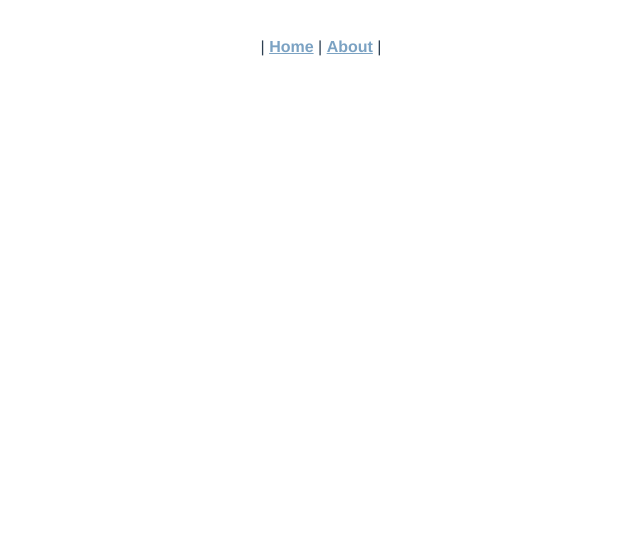
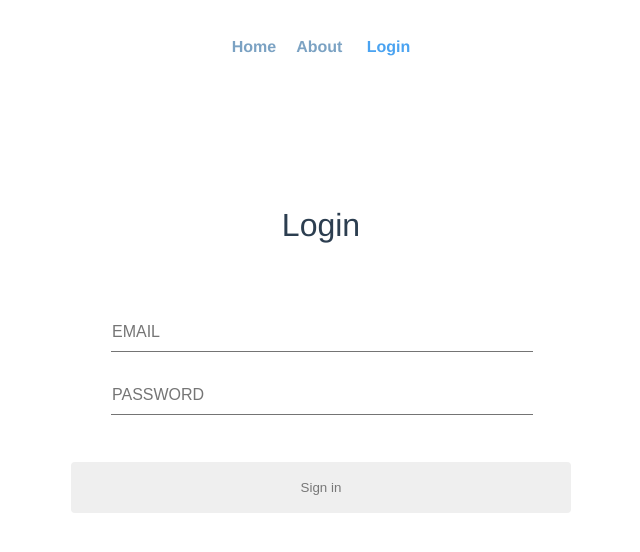
Before and after one commit to sa902/qgen-proj, a Vue app: page /#/login in a window 1280 px wide. Shown: the top 552 px of the page, without its empty margins (319-959 px from the left). Built offline with nearby package versions, Linux system fonts and the light colour scheme.

Commit message:
Login working now

```diff
--- a/src/components/CoreNavBar.vue
+++ b/src/components/CoreNavBar.vue
@@ -1,15 +1,27 @@
 <template>
   <nav class="main-nav">
-    |
-    <router-link class="main-nav__link" to="/">Home</router-link> |
+    <router-link class="main-nav__link" to="/">Home</router-link>
     <router-link class="main-nav__link" to="/about">About</router-link>
-    |
+    <span v-if="isAdmin" class="main-nav__link" @click="logout()">Logout</span>
+    <router-link v-if="!isAdmin" class="main-nav__link" to="/login">
+      Login
+    </router-link>
   </nav>
 </template>
 
 <script>
 export default {
   name: "CoreNavBar",
+  methods: {
+    logout() {
+      this.$store.dispatch("logout");
+    },
+  },
+  computed: {
+    isAdmin() {
+      return this.$store.getters.getIsAdmin;
+    },
+  },
 };
 </script>
 
@@ -19,6 +31,8 @@ export default {
 .main-nav {
   padding: 30px;
   &__link {
+    padding: 10px;
+    text-decoration: none;
     font-weight: bold;
     color: variables.$main-nav__link-color;
     &.router-link-exact-active {
--- a/src/components/CustomPagination.vue
+++ b/src/components/CustomPagination.vue
@@ -27,8 +27,8 @@ export default {
   created() {},
   watch: {},
   methods: {
-    onchange(ev) {
-      this.$emit("pageChange", ev);
+    onchange(event) {
+      this.$emit("pageChange", event);
     },
   },
 };
--- a/src/components/DropdownMenu.vue
+++ b/src/components/DropdownMenu.vue
@@ -47,8 +47,8 @@ export default {
     this.getDogTypes();
   },
   methods: {
-    selectedDog(ev) {
-      this.$emit("selectedItem", ev.target.value);
+    selectedDog(selectedDog) {
+      this.$emit("selectedItem", selectedDog.target.value);
     },
     getDogTypes() {
       if (this.$store.getters.getDogTypes === null) {
--- /dev/null
+++ b/src/libs/MockLoginServer.js
@@ -0,0 +1,8 @@
+function login(email, password) {
+  return (
+    (email.toLowerCase() === "admin@admin.com" ? true : false) &&
+    (password.toLowerCase() === "admin" ? true : false)
+  );
+}
+
+export default login;
--- a/src/libs/generateRandomTimelineData.js
+++ b/src/libs/generateRandomTimelineData.js
@@ -1,8 +1,8 @@
-function test() {
-  const options2 = { year: "numeric", month: "numeric", day: "numeric" };
+function getRandomTimelineData() {
+  const options = { year: "numeric", month: "numeric", day: "numeric" };
   const firstDate = randomDate(new Date(2005, 0, 1), new Date());
-  const secondDate = randomDate(new Date(2005, 0, 1), new Date());
-  const thirdDate = randomDate(new Date(2005, 0, 1), new Date());
+  const secondDate = randomDate(firstDate, new Date());
+  const thirdDate = randomDate(secondDate, new Date());
   const firstEvent = getRandomEvent();
   const secondEvent = getRandomEvent();
   const thirdEvent = getRandomEvent();
@@ -10,18 +10,17 @@ function test() {
   const timelineArray = [
     {
       content: firstEvent,
-      timestamp: firstDate.toLocaleDateString("en-US", options2),
+      timestamp: firstDate.toLocaleDateString("en-US", options),
     },
     {
       content: secondEvent,
-      timestamp: secondDate.toLocaleDateString("en-US", options2),
+      timestamp: secondDate.toLocaleDateString("en-US", options),
     },
     {
       content: thirdEvent,
-      timestamp: thirdDate.toLocaleDateString("en-US", options2),
+      timestamp: thirdDate.toLocaleDateString("en-US", options),
     },
   ];
-  // return d.toLocaleDateString("en-US", options2);
   return timelineArray;
 }
 
@@ -48,26 +47,5 @@ function getRandomEvent() {
   ];
   return events[Math.floor(Math.random() * events.length)];
 }
-// activities: [
-//   {
-//     content: "Event start",
-//     timestamp: "09/12/2010",
-//   },
-//   {
-//     content: "Approved",
-//     timestamp: "2018-04-13",
-//   },
-//   {
-//     content: "Success",
-//     timestamp: "2018-04-11",
-//   },
-// ],
 
-// var options = {
-//   weekday: "long",
-//   year: "numeric",
-//   month: "long",
-//   day: "numeric",
-// };
-
-export default test;
+export default getRandomTimelineData;
--- a/src/router/index.js
+++ b/src/router/index.js
@@ -19,6 +19,15 @@ const routes = [
     component: () =>
       import(/* webpackChunkName: "about" */ "../views/AboutView.vue"),
   },
+  {
+    path: "/login",
+    name: "login",
+    // route level code-splitting
+    // this generates a separate chunk (about.[hash].js) for this route
+    // which is lazy-loaded when the route is visited.
+    component: () =>
+      import(/* webpackChunkName: "about" */ "../views/LoginPage.vue"),
+  },
 ];
 
 const router = new VueRouter({
--- a/src/store/index.js
+++ b/src/store/index.js
@@ -1,6 +1,7 @@
 import Vue from "vue";
 import Vuex from "vuex";
 import axios from "axios";
+import login from "@/libs/MockLoginServer";
 
 Vue.use(Vuex);
 
@@ -18,6 +19,7 @@ export default new Vuex.Store({
     cardSize: "large",
     breedID: null,
     tableView: false,
+    isAdmin: false,
   },
   getters: {
     getTableView: (state) => state.tableView,
@@ -31,6 +33,7 @@ export default new Vuex.Store({
     getPage: (state) => state.page,
     getCardSize: (state) => state.cardSize,
     getBreedID: (state) => state.breedID,
+    getIsAdmin: (state) => state.isAdmin,
   },
   mutations: {
     setTableView: (state, tableView) => (state.tableView = tableView),
@@ -43,8 +46,21 @@ export default new Vuex.Store({
       (state.pagination_count = pagination_count),
     setPage: (state, page) => (state.page = page),
     setCardSize: (state, cardSize) => (state.cardSize = cardSize),
+    setAdmin: (state, admin) => (state.isAdmin = admin),
   },
   actions: {
+    login({ commit }, loginCredentials) {
+      let authStatus = login(loginCredentials.email, loginCredentials.password);
+      console.log(
+        "this is the shit inside vuex yoooo ",
+        "this is the login status ",
+        authStatus
+      );
+      commit("setAdmin", authStatus);
+    },
+    logout({ commit }) {
+      commit("setAdmin", false);
+    },
     setTableView({ commit }, tableView) {
       commit("setTableView", tableView);
     },
--- a/src/views/AboutView.vue
+++ b/src/views/AboutView.vue
@@ -1,51 +1,9 @@
 <template>
-  <div class="timeline">
-    <el-timeline class="timeline__item">
-      <el-timeline-item
-        class=""
-        v-for="(activity, index) in activities"
-        :key="index"
-        :timestamp="activity.timestamp"
-      >
-        {{ activity.content }}
-      </el-timeline-item>
-    </el-timeline>
-  </div>
+  <div></div>
 </template>
 <script>
 export default {
-  data() {
-    return {
-      reverse: true,
-      activities: [
-        {
-          content: "Event start",
-          timestamp: "09/12/2010",
-        },
-        {
-          content: "Approved",
-          timestamp: "2018-04-13",
-        },
-        {
-          content: "Success",
-          timestamp: "2018-04-11",
-        },
-      ],
-    };
-  },
+  name: "AboutView",
 };
 </script>
-<style scoped lang="scss">
-.timeline {
-  display: flex;
-  flex-direction: row;
-  flex-wrap: nowrap;
-  justify-content: flex-start;
-  align-content: stretch;
-  &__item {
-    order: 0;
-    flex: 0 1 auto;
-    align-self: auto;
-  }
-}
-</style>
+<style scoped lang="scss"></style>
--- a/src/views/AllDogs.vue
+++ b/src/views/AllDogs.vue
@@ -38,7 +38,10 @@
               {{ dog.breeds[0]?.weight?.metric }}
             </div>
           </template>
-          <template v-if="isLarge" slot="card-highlight__body-append">
+          <template
+            v-if="isLarge && isAdmin"
+            slot="card-highlight__body-append"
+          >
             <div class="card-highlight__body-append">
               <CoreTimeline :activities="dog.timeline"></CoreTimeline>
             </div>
@@ -111,11 +114,18 @@ export default {
     },
   },
   computed: {
+    isAdmin() {
+      return this.$store.getters.getIsAdmin;
+    },
     currentSelectedDog() {
       return parseInt(this.$store.getters.getBreedID);
     },
     dogs() {
       let allDogs = this.$store.getters.getAllDogs;
+      if (allDogs === null) {
+        return null;
+      }
+
       allDogs.map((dog) => {
         dog.timeline = generateRandomTimelineData();
       });
@@ -127,8 +137,10 @@ export default {
     },
     mappedDogs() {
       let allDogs = this.$store.getters.getAllDogs;
-      let mappedDogsArray = allDogs.map((x) => {
-        console.log("this is x.name inside th map ", x.breeds[0]?.name);
+      if (allDogs === null) {
+        return null;
+      }
+      let mappedDogsArray = allDogs?.map((x) => {
         const container = {};
         container["name"] = x.breeds[0]?.name;
         container["bredFor"] = x.breeds[0]?.bred_for;
@@ -136,9 +148,7 @@ export default {
         container["breedGroup"] = x.breeds[0]?.breed_group;
         return container;
       });
-      console.log(mappedDogsArray);
       return mappedDogsArray;
-      // return this.$store.getters.getAllDogs;
     },
     isTableView() {
       return this.$store.getters.getTableView ? true : false;
@@ -175,25 +185,23 @@ export default {
     },
   },
   methods: {
-    validate(ev) {
+    validate(item) {
       // TODO validate functino for the things in the card
-      console.log("THIS IS A TEST ", ev);
-      return "this is a " + ev;
+      console.log("THIS IS A TEST ", item);
+      return "this is a " + item;
     },
     getDogTypes() {
       if (this.$store.getters.getDogTypes === null) {
         this.$store.dispatch("setDogTypes");
       }
     },
-    selectedDog(ev) {
-      this.$store.dispatch("setBreedID", ev);
+    selectedDog(breedID) {
+      this.$store.dispatch("setBreedID", breedID);
       this.$store.dispatch("setAllDogs");
-      console.log("this is the selected dog ", ev);
     },
-    onPageChange(ev) {
-      this.$store.dispatch("setPage", ev);
+    onPageChange(page) {
+      this.$store.dispatch("setPage", page);
       this.$store.dispatch("setAllDogs");
-      console.log("the pagination page changed", ev);
     },
   },
 };
--- /dev/null
+++ b/src/views/LoginPage.vue
@@ -0,0 +1,116 @@
+<template>
+  <div class="login-form">
+    <form>
+      <h1 class="login-form__title">Login</h1>
+      <div class="login-form__content">
+        <div class="login-form__input-field">
+          <input
+            class="login-form__input-field--input"
+            type="email"
+            v-model="email"
+            placeholder="Email"
+            autocomplete="nope"
+          />
+        </div>
+        <div class="login-form__input-field">
+          <input
+            class="login-form__input-field--input"
+            type="password"
+            v-model="password"
+            placeholder="Password"
+            autocomplete="new-password"
+          />
+        </div>
+      </div>
+      <div class="login-form__action">
+        <button class="login-form__action--button" @click="signIn">
+          Sign in
+        </button>
+      </div>
+    </form>
+  </div>
+</template>
+
+<script>
+import { mapState } from "vuex";
+export default {
+  name: "LoginPage",
+  data: () => ({
+    email: null,
+    password: null,
+  }),
+  computed: mapState(["isAdmin"]),
+  methods: {
+    signIn() {
+      let loginCredentials = {
+        email: this.email,
+        password: this.password,
+      };
+      this.$store.dispatch("login", loginCredentials);
+      if (this.isAdmin) {
+        this.$router.push({ name: "home" });
+      }
+    },
+  },
+};
+</script>
+
+<style scoped lang="scss">
+@use "@/assets/_variables.scss";
+
+.login-form {
+  background: #fff;
+  width: 500px;
+  margin: 65px auto;
+  display: flex;
+  flex-direction: column;
+  border-radius: 4px;
+  box-shadow: variables.$card-highlight__hover-box-shadow;
+
+  &__title {
+    padding: 35px 35px 0 35px;
+    font-weight: 300;
+  }
+
+  &__content {
+    padding: 35px;
+    text-align: center;
+  }
+
+  &__input-field {
+    padding: 12px 5px;
+    &--input {
+      font-size: 16px;
+      display: block;
+      width: 100%;
+      padding: 10px 1px;
+      border: 0;
+      border-bottom: 1px solid #747474;
+      outline: none;
+      transition: all 0.2s;
+      &::placeholder {
+        text-transform: uppercase;
+      }
+      &:focus {
+        border-color: #222;
+      }
+    }
+  }
+  &__action {
+    display: flex;
+    flex-direction: row;
+    &--button {
+      width: 100%;
+      border: none;
+      padding: 18px;
+      color: #777;
+      border-radius: 4px;
+      transition: all 0.3s;
+
+      &:hover {
+        background: #d8d8d8;
+      }
+    }
+  }
+}
+</style>
```
